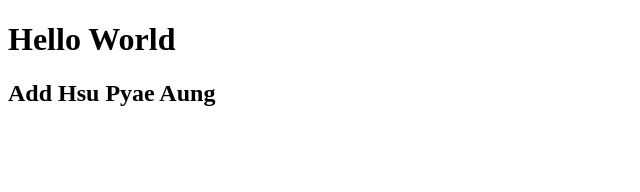
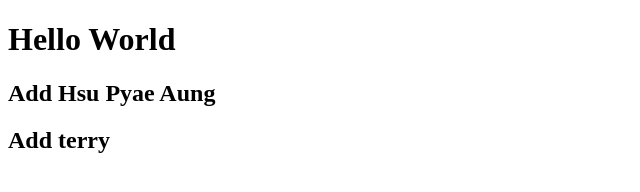
Before and after one commit to minbanyartalahtaw/git-test, a plain HTML site: page index.html in a window 1280 px wide. Shown: the whole page, without its empty margins (0-640 px from the left). Drawn offline with Linux system fonts and the light colour scheme.

Commit message:
Add Terry

```diff
--- a/index.html
+++ b/index.html
@@ -8,5 +8,6 @@
   <body>
     <h1>Hello World</h1>
     <h2>Add Hsu Pyae Aung</h2>
+    <h2>Add terry</h2>
   </body>
 </html>
```
